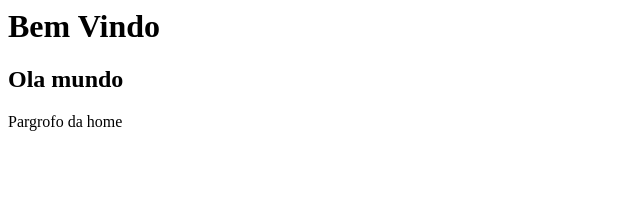
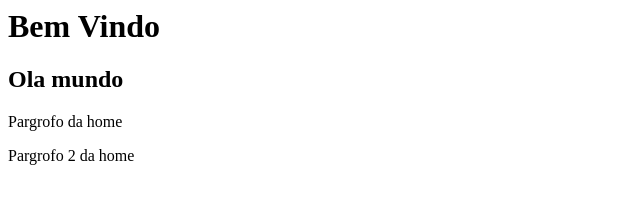
Before and after one commit to KauaMach/curso_github, a plain HTML site: page index.html in a window 1280 px wide. Shown: the whole page, without its empty margins (0-640 px from the left). Drawn offline with Linux system fonts and the light colour scheme.

Commit message:
Teste Rollback

```diff
--- a/index.html
+++ b/index.html
@@ -1,3 +1,4 @@
 <h1>Bem Vindo</h1>
 <h2>Ola mundo</h2>
 <p>Pargrofo da home</p>
+<p>Pargrofo 2 da home</p>
```
